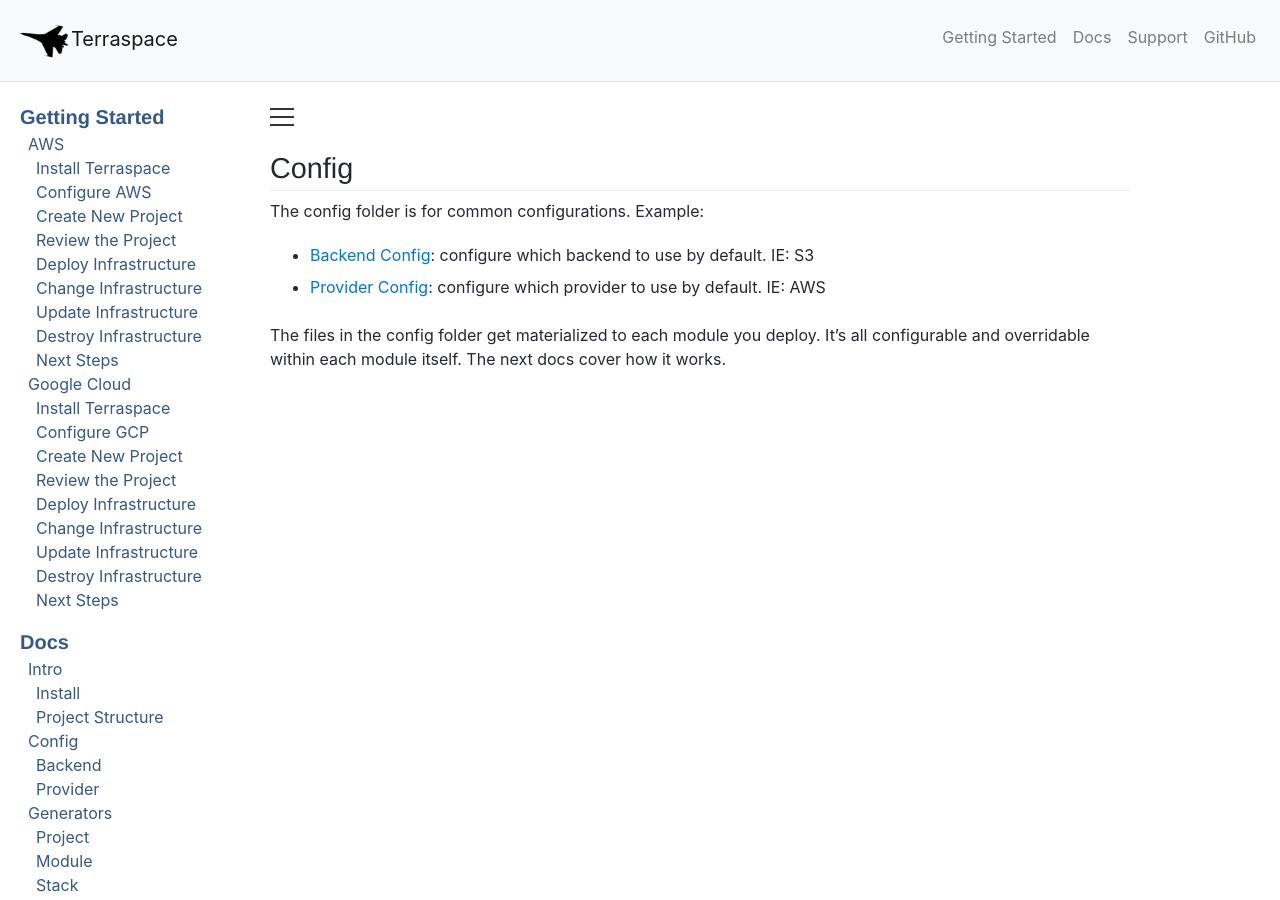
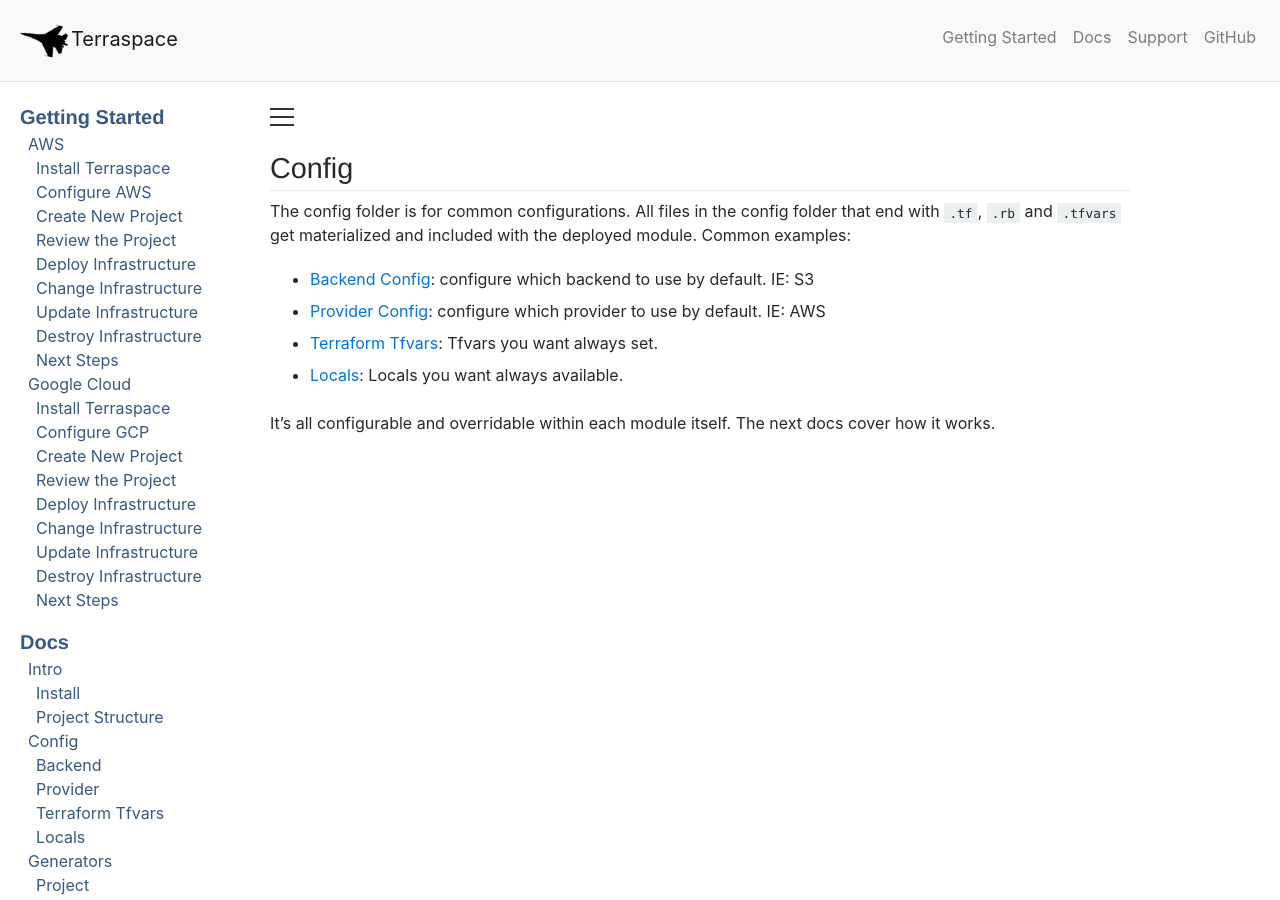
Before and after one commit to boltops-tools/terraspace-docs, a Jekyll site: the page built from _docs/config.md, in a window 1280 px wide and 900 px high. Built offline with Jekyll 4.4.1, drawn with Linux system fonts in a browser that asks for light colours; a script that is not in the unit is left out.

Commit message:
update config docs

```diff
--- a/_docs/config.md
+++ b/_docs/config.md
@@ -2,9 +2,11 @@
 title: Config
 ---
 
-The config folder is for common configurations. Example:
+The config folder is for common configurations. All files in the config folder that end with `.tf`, `.rb` and `.tfvars` get materialized and included with the deployed module. Common examples:
 
 * [Backend Config]({% link _docs/config/backend.md %}): configure which backend to use by default. IE: S3
 * [Provider Config]({% link _docs/config/provider.md %}): configure which provider to use by default. IE: AWS
+* [Terraform Tfvars]({% link _docs/config/tfvars.md %}): Tfvars you want always set.
+* [Locals]({% link _docs/config/locals.md %}): Locals you want always available.
 
-The files in the config folder get materialized to each module you deploy. It's all configurable and overridable within each module itself. The next docs cover how it works.
+It's all configurable and overridable within each module itself. The next docs cover how it works.
--- a/_includes/sidebar.html
+++ b/_includes/sidebar.html
@@ -41,6 +41,8 @@
         <ul>
           <li><a href="{% link _docs/config/backend.md %}">Backend</a></li>
           <li><a href="{% link _docs/config/provider.md %}">Provider</a></li>
+          <li><a href="{% link _docs/config/tfvars.md %}">Terraform Tfvars</a></li>
+          <li><a href="{% link _docs/config/locals.md %}">Locals</a></li>
         </ul>
       </li>
       <li><a href="{% link _docs/generators.md %}">Generators</a>
```
Also changed, not shown: _docs/config/backend.md (+1 -1 lines), _docs/config/locals.md (added, +29 -0 lines), _docs/config/provider.md (+1 -1 lines), _docs/config/tfvars.md (added, +27 -0 lines).
